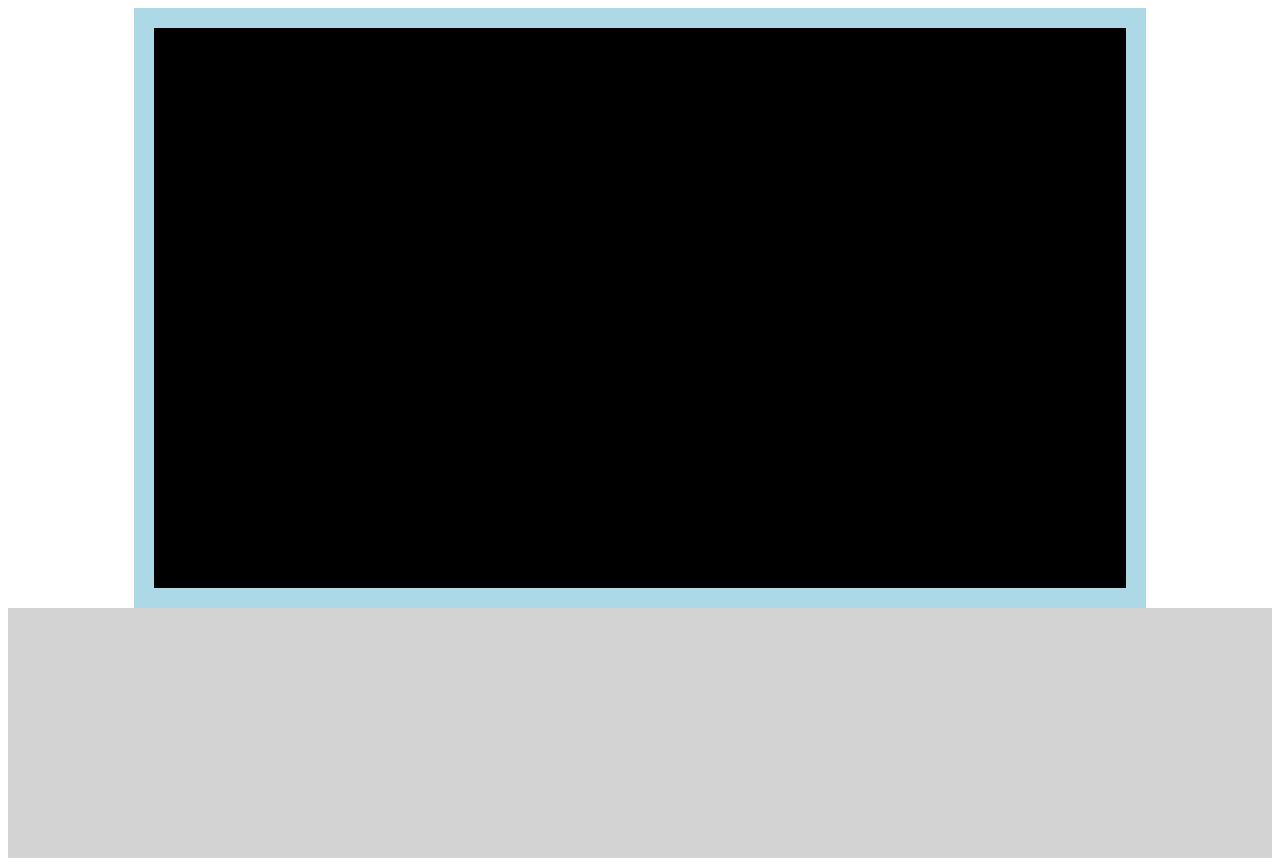
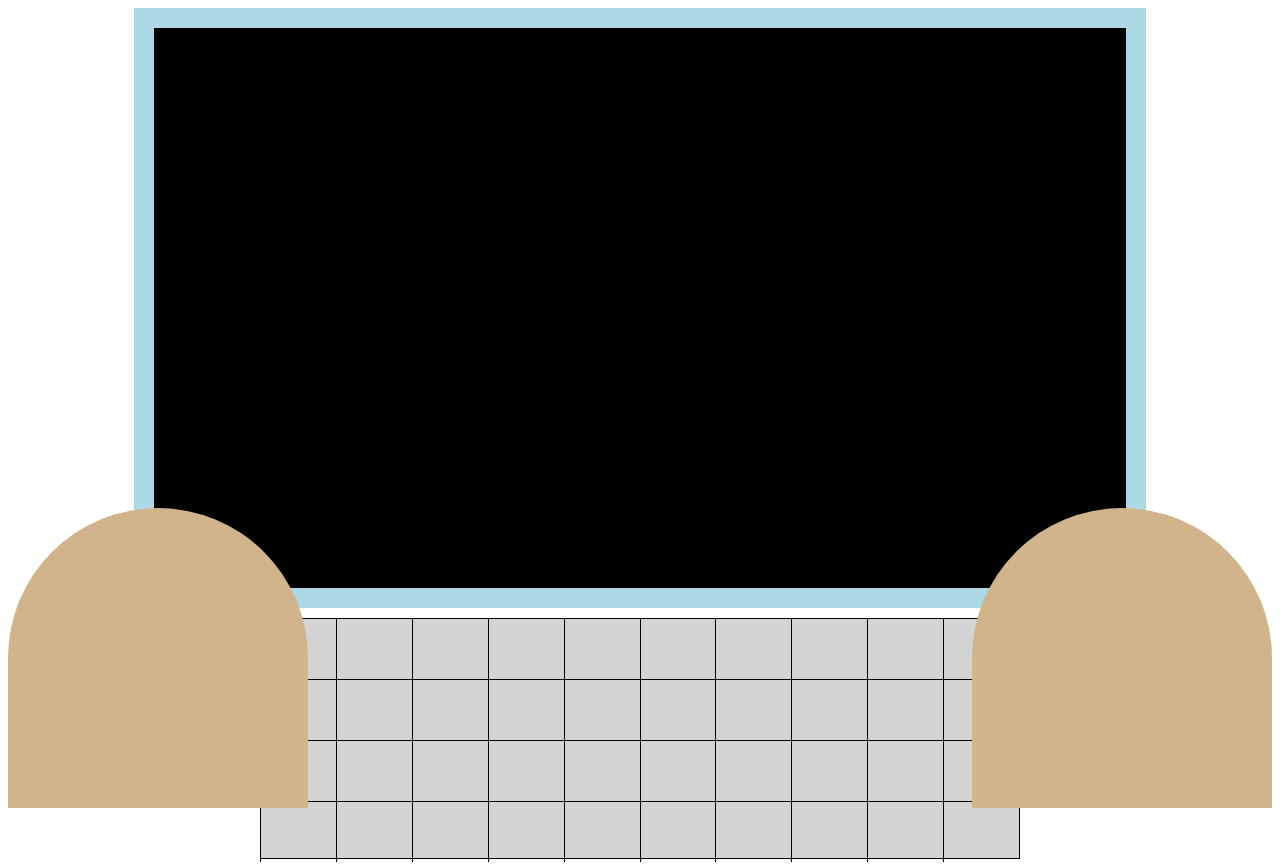
Before and after one commit to seandan7/personal-website, a Vue app: page / in a window 1280 px wide. Built offline with nearby package versions, Linux system fonts and the light colour scheme.

Commit message:
Make prelim keybaord/monitor/hands

```diff
--- a/src/App.vue
+++ b/src/App.vue
@@ -2,18 +2,23 @@
   <div id="app">
     <Monitor />
     <Keyboard />
+    <HandLeft />
+    <HandRight />
   </div>
 </template>
 
 <script>
 import Monitor from './components/Monitor.vue'
 import Keyboard from './components/Keyboard.vue'
-
+import HandLeft from './components/HandLeft.vue'
+import HandRight from './components/HandRight.vue'
 export default {
   name: 'App',
   components: {
     Monitor,
-    Keyboard
+    Keyboard,
+    HandLeft,
+    HandRight
   }
 }
 </script>
@@ -25,5 +30,7 @@ export default {
   -moz-osx-font-smoothing: grayscale;
   text-align: center;
   color: #2c3e50;
+  position: relative;
+  height: 100vh;
 }
 </style>
--- /dev/null
+++ b/src/components/HandLeft.vue
@@ -0,0 +1,30 @@
+<template>
+  <div class="left--hand">
+      <div class="hand__base">
+
+      </div>
+  </div>
+</template>
+
+<script>
+export default {
+  name: "HandLeft",
+  props: {
+    msg: String,
+  },
+};
+</script>
+
+<!-- Add "scoped" attribute to limit CSS to this component only -->
+<style scoped>
+.hand__base {
+    position: absolute;
+    bottom: 0;
+    left: 0;
+    width: 300px;
+    height: 300px;
+    background: tan;
+    border-top-left-radius: 50%;
+    border-top-right-radius: 50%;
+}
+</style>
--- /dev/null
+++ b/src/components/HandRight.vue
@@ -0,0 +1,30 @@
+<template>
+  <div class="right--hand">
+      <div class="hand__base">
+
+      </div>
+  </div>
+</template>
+
+<script>
+export default {
+  name: "HandLeft",
+  props: {
+    msg: String,
+  },
+};
+</script>
+
+<!-- Add "scoped" attribute to limit CSS to this component only -->
+<style scoped>
+.hand__base {
+    position: absolute;
+    bottom: 0;
+    right: 0;
+    width: 300px;
+    height: 300px;
+    background: tan;
+    border-top-left-radius: 50%;
+    border-top-right-radius: 50%;
+}
+</style>
--- a/src/components/Keyboard.vue
+++ b/src/components/Keyboard.vue
@@ -1,11 +1,15 @@
 <template>
   <div class="main--keyboard">
       <div class="keyboard__frame">
+          <div v-for="i in 4" class="keyboard__row" :key="i">
+              <span v-for="y in 10" class="row__key" :key="y"></span>
+          </div>
       </div>
   </div>
 </template>
 
 <script>
+
 export default {
   name: "Keyboard",
   props: {
@@ -18,7 +22,23 @@ export default {
 <style scoped>
 .keyboard__frame {
     background: lightgray;
+    width: 60%;
+    height: 240px;
+    margin: 10px auto 0 auto;
+    display: flex;
+    flex-wrap: wrap;
+    border-right: 1px solid black;
+    border-bottom: 1px solid black;
+}
+.keyboard__row {
+    border-top: 1px solid black;
     width: 100%;
-    height: 250px;
+    height: 60px;
+    display: flex;
+    align-items: space-between;
+}
+.row__key {
+    width: 10%;
+    border-left: 1px solid black;
 }
 </style>
```
